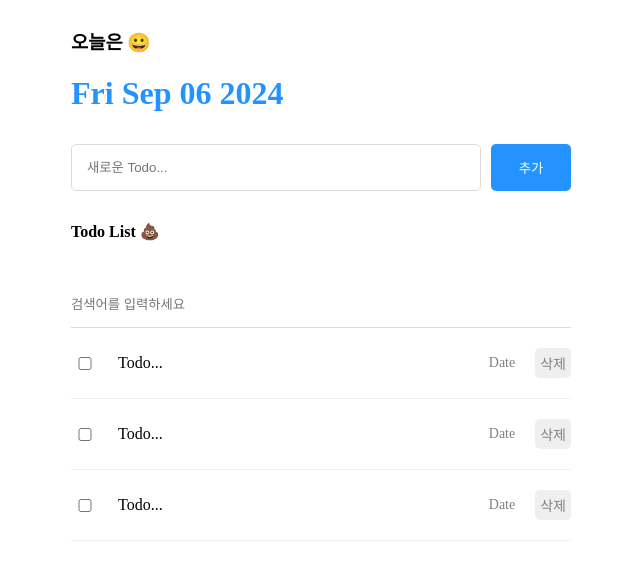
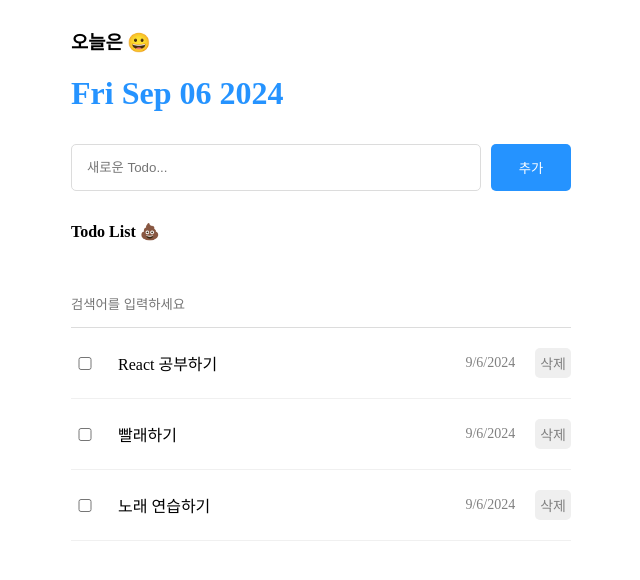
Before and after one commit to openmpy-frontend-study/react-todo-app, a React (Vite) app: page / in a window 1280 px wide. Shown: the top 580 px of the page, without its empty margins (319-959 px from the left). Built offline with nearby package versions, Linux system fonts and the light colour scheme.

Commit message:
Read - 투두리스트 렌더링하기

```diff
--- a/src/App.jsx
+++ b/src/App.jsx
@@ -44,7 +44,7 @@
     <div className="App">
       <Header />
       <Editor onCreate={onCreate} />
-      <List />
+      <List todos={todos} />
     </div>
   );
 }
--- a/src/components/List.jsx
+++ b/src/components/List.jsx
@@ -1,16 +1,38 @@
-import React from "react";
+import React, { useState } from "react";
 import "./List.css";
 import TodoItem from "./TodoItem";
 
-const List = () => {
+const List = ({ todos }) => {
+  const [search, setSearch] = useState("");
+
+  const onChangeSearch = (e) => {
+    setSearch(e.target.value);
+  };
+
+  const getFilteredData = () => {
+    if (search === "") {
+      return todos;
+    }
+    return todos.filter((todo) =>
+      todo.content.toLowerCase().includes(search.toLowerCase())
+    );
+  };
+
+  const filteredTodos = getFilteredData();
+
   return (
     <div className="List">
       <h4>Todo List 💩</h4>
-      <input type="text" placeholder="검색어를 입력하세요" />
+      <input
+        value={search}
+        onChange={onChangeSearch}
+        type="text"
+        placeholder="검색어를 입력하세요"
+      />
       <div className="todos_wrapper">
-        <TodoItem />
-        <TodoItem />
-        <TodoItem />
+        {filteredTodos.map((todo) => {
+          return <TodoItem key={todo.id} {...todo} />;
+        })}
       </div>
     </div>
   );
--- a/src/components/TodoItem.jsx
+++ b/src/components/TodoItem.jsx
@@ -1,12 +1,12 @@
 import React from "react";
 import "./TodoItem.css";
 
-const TodoItem = () => {
+const TodoItem = ({ id, isDone, content, date }) => {
   return (
     <div className="TodoItem">
-      <input type="checkbox" />
-      <div className="content">Todo...</div>
-      <div className="date">Date</div>
+      <input readOnly type="checkbox" checked={isDone} />
+      <div className="content">{content}</div>
+      <div className="date">{new Date(date).toLocaleDateString()}</div>
       <button>삭제</button>
     </div>
   );
```
